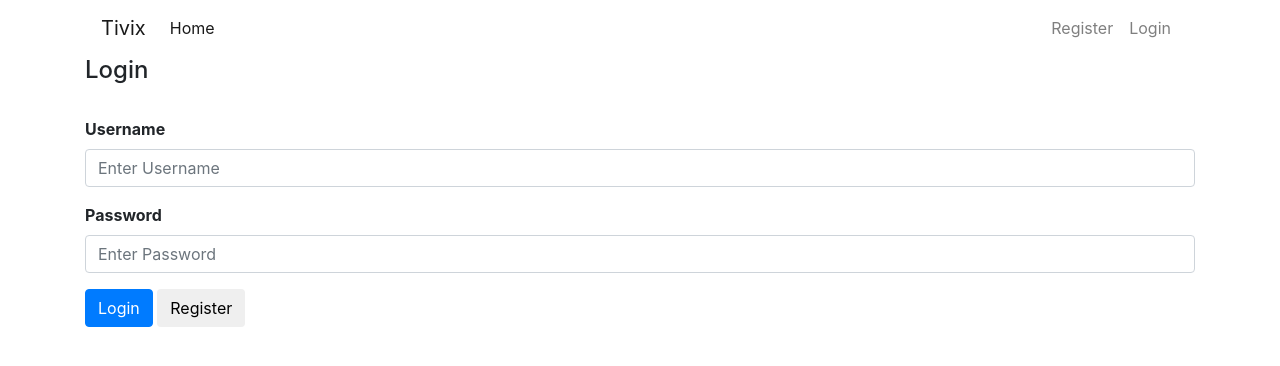
After one commit to Stikerz/tivix, a Django app: page / in a window 1280 px wide. The commit adds this page. Shown: the top 366 px of the page. Run offline with Django 3.2, Linux system fonts and the light colour scheme; some libraries are stand-ins or nearby versions.

Commit message:
create login page and auth view

```diff
--- a/tivix/api/views.py
+++ b/tivix/api/views.py
@@ -61,7 +61,7 @@ class StudentStarAPIView(ListCreateAPIView):
         Optionally restricts the returned star studenta to a given teacher,
         by filtering against a `username` query parameter in the URL.
         """
-        queryset = StarStudent.objects.all()
+        queryset = StarStudent.objects.all().filter(teacher=self.request.user)
         params_star = self.request.query_params.get("star", None)
         params_all = self.request.query_params.get("all", "None")
         star = True
--- a/tivix/templates/base.html
+++ b/tivix/templates/base.html
@@ -26,10 +26,13 @@
             <span class="navbar-toggler-icon"></span>
         </button>
         <div id="navbarNavDropdown" class="navbar-collapse collapse">
+
             <ul class="navbar-nav mr-auto">
                 <li class="nav-item active">
                     <a class="nav-link" href="#">Home <span class="sr-only">(current)</span></a>
                 </li>
+                {% if request.user.is_authenticated %}
+
                 <li class="nav-item">
                     <a class="nav-link"
                        href="/teachers">Teachers</a>
@@ -41,7 +44,9 @@
                 <li class="nav-item">
                     <a class="nav-link" href="/star">My Stars</a>
                 </li>
+                {% endif %}
             </ul>
+
             <ul class="navbar-nav">
                 {% if not request.user.is_authenticated %}
 
--- /dev/null
+++ b/tivix/templates/login.html
@@ -0,0 +1,59 @@
+{% include 'base.html' %}
+
+{% block content %}
+
+<div class="container">
+    <div id="teacher">
+        <h4>Login</h4></br>
+
+        <form @submit.prevent="processForm">
+
+            <div class="form-group">
+                <label><b>Username</b></label>
+                <input type="text" class="form-control"
+                       placeholder="Enter Username"
+                       required v-model="credentials.username">
+            </div>
+            <div class="form-group">
+                <label><b>Password</b></label>
+                <input type="password" class="form-control"
+                       placeholder="Enter Password"
+                       required v-model="credentials.password">
+            </div>
+            <button type="submit" class="btn btn-primary">Login</button>
+            <button type="button" class="btn btn-secodary"
+                    @click="register">Register
+            </button>
+        </form>
+    </div>
+
+    <script>
+
+        var app = new Vue({
+            delimiters: ['[[', ']]'],
+            el: '#teacher',
+            data: {
+                credentials: {},
+            },
+            methods: {
+                processForm: function () {
+                    axios.defaults.xsrfCookieName = 'csrftoken';
+                    axios.defaults.xsrfHeaderName = "X-CSRFTOKEN";
+                    axios({
+                        url: '',
+                        method: 'post',
+                        data: this.credentials,
+                    }).then(response => {
+                        window.location.href = "/mystudents"
+                        //    TODO : Handle success with toast and refresh
+                    }).catch(err => {
+                        console.log(err);
+                    });
+                },
+                register: function () {
+                }
+            },
+        });
+    </script>
+</div>
+{% endblock %}
--- a/tivix/tivix/urls.py
+++ b/tivix/tivix/urls.py
@@ -15,7 +15,7 @@ Including another URLconf
 """
 from django.contrib import admin
 from django.urls import path, include
-from .views import teachers, mystudents, student, star, profile
+from .views import teachers, mystudents, student, star, profile, signin
 
 urlpatterns = [
     path('admin/', admin.site.urls),
@@ -28,5 +28,5 @@ urlpatterns = [
     path('student/<int:id>/', student, name='student'),
     path('star/', star, name='star'),
     path('profile/', profile, name='profile'),
-
+    path('', signin, name='home'),
 ]
--- a/tivix/tivix/views.py
+++ b/tivix/tivix/views.py
@@ -1,5 +1,8 @@
-from django.http import HttpResponseRedirect, Http404
-from django.shortcuts import render
+from django.http import  Http404
+from django.shortcuts import render, redirect
+from django.contrib.auth import login,logout
+import json
+from api .models import Teacher
 
 
 def teachers(request):
@@ -38,3 +41,21 @@ def star(request):
         return render(request, 'star.html', context)
     else:
         raise Http404("Page cannot be found")
+
+def signin(request):
+    """ Basic Authentication""" # TODO: CHANGE!!!!
+    if request.user.is_authenticated:
+        return redirect('/mystudents/')
+    else:
+        if request.method == "POST":
+            try:
+                credentials = json.loads(request.body)
+                user = Teacher.objects.get(**credentials)
+                if user:
+                    login(request, user)
+                    return redirect('/mystudents/')
+            except Exception as e:
+                pass
+            raise Http404("Page cannot be found")
+        context = {}
+        return render(request, 'login.html', context)
```
Also changed, not shown: tivix/tivix/settings.py (+12 -10 lines). Lines whose indentation alone changed are shown as unchanged.
